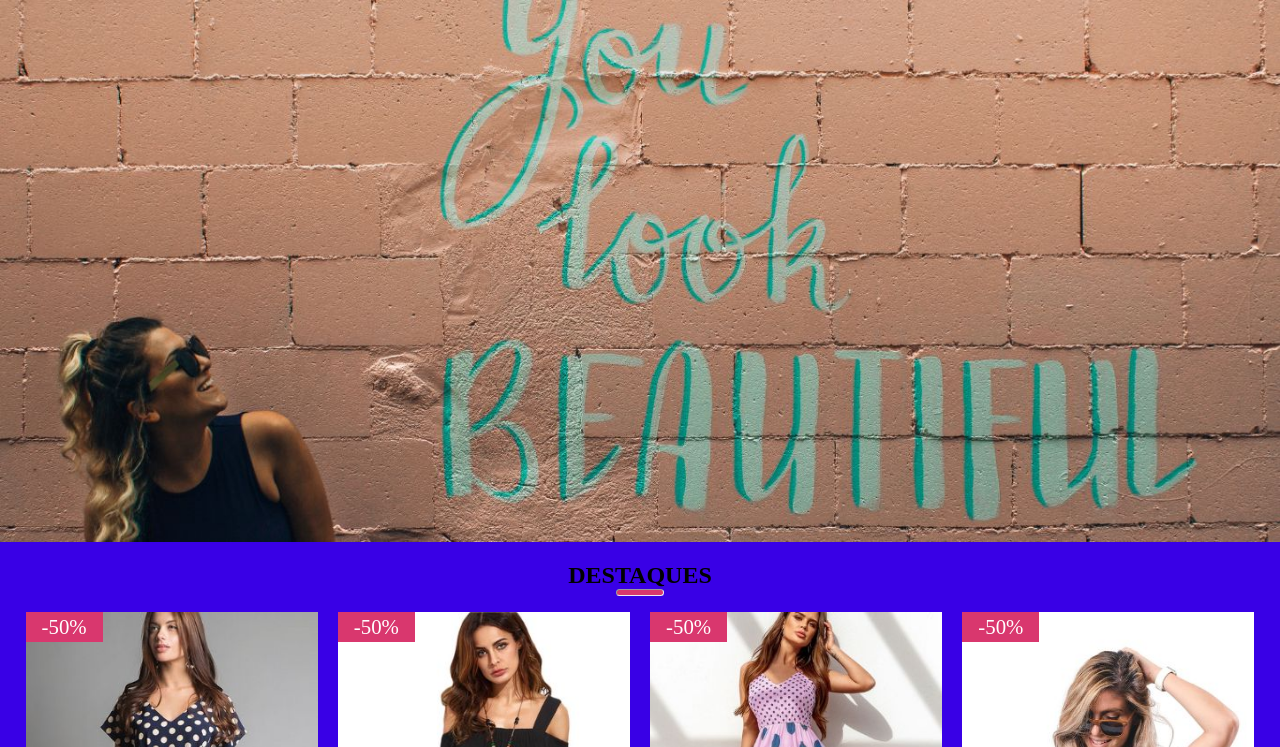
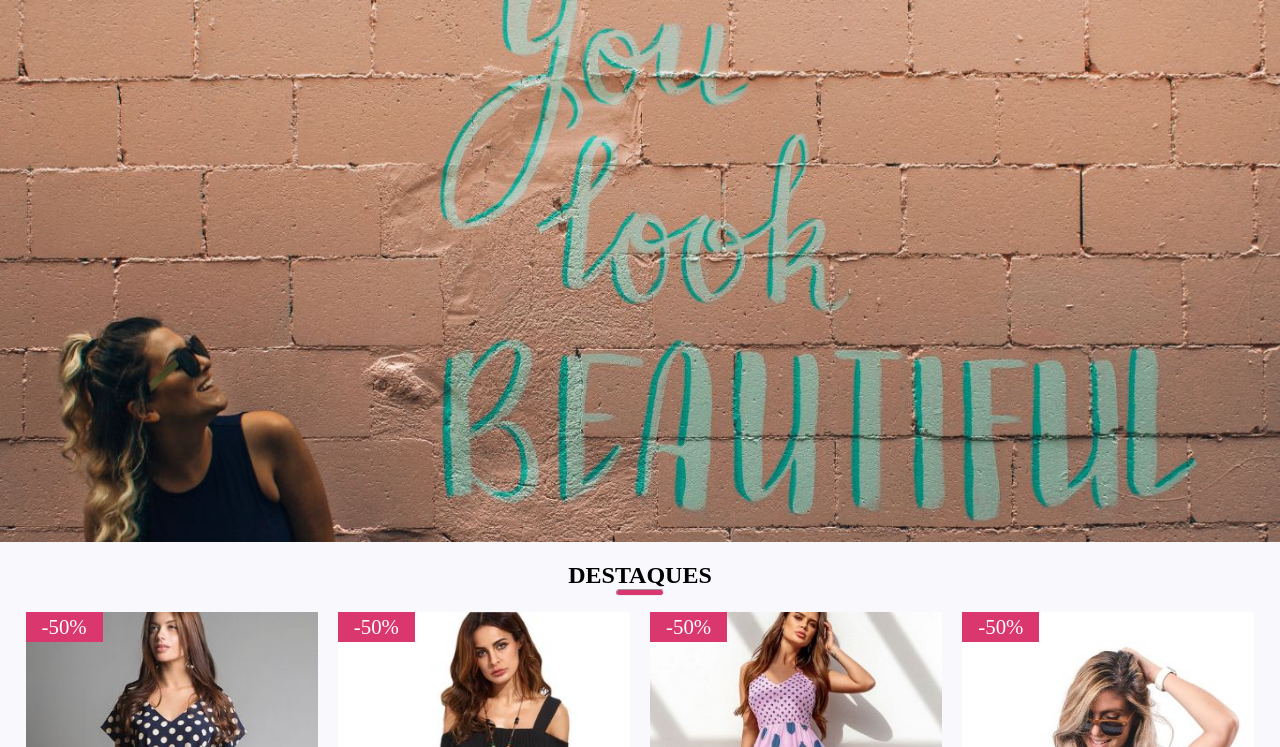
Before and after one commit to Albirozado/ninaecommerce, a plain HTML site: page index.html in a window 1280 px wide. Shown: the part 53-800 px from the top of the page. Drawn offline with nearby package versions, Linux system fonts and the light colour scheme; a web font is replaced by a local one.

Commit message:
primeiro commit

```diff
--- a/estilosGerais.css
+++ b/estilosGerais.css
@@ -25,7 +25,7 @@ html::-webkit-scrollbar-thumb{
     border-radius: 5rem;
 }
 body{
-    background-color: #3900e6;
+    background-color: #F9F8Fc;
     font-family: 'David Libre', serif;
 }
 section{
```
